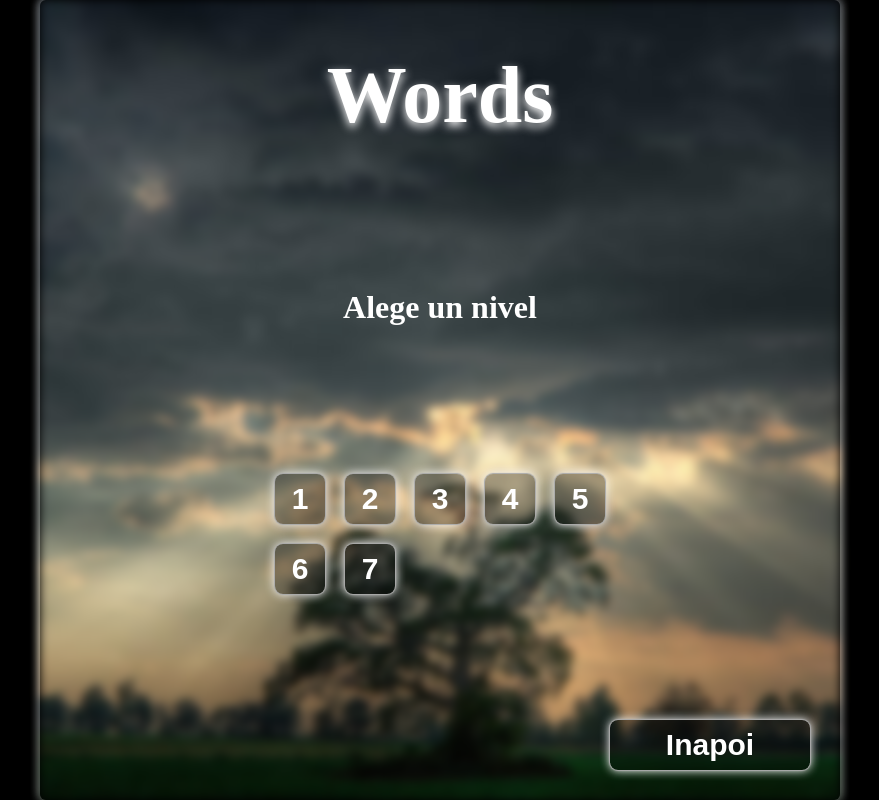
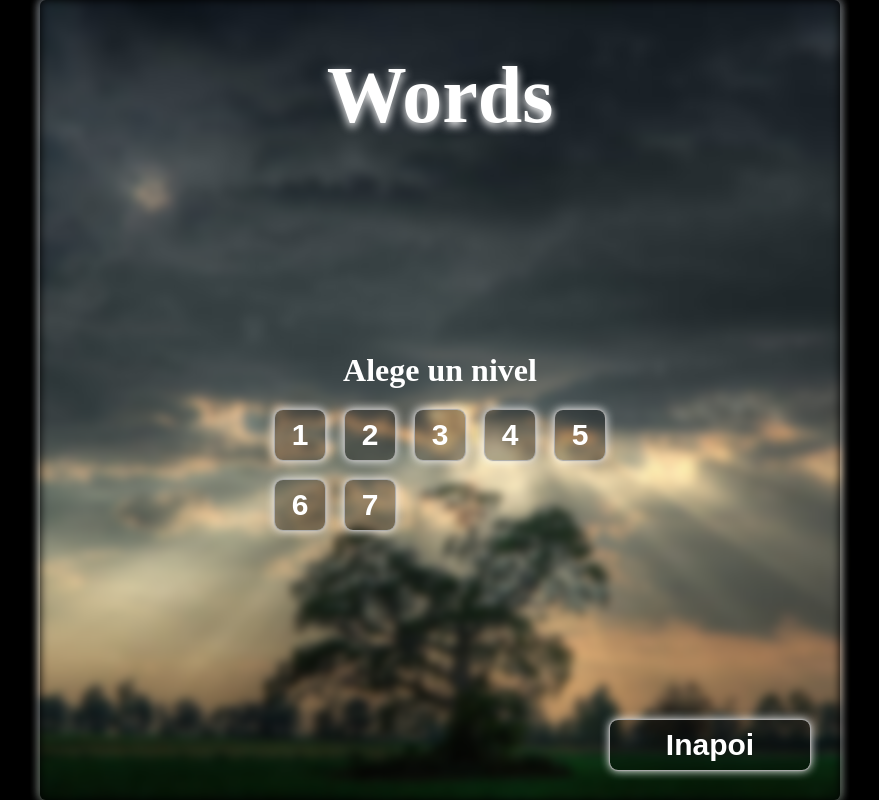
Before and after one commit to mstyle21/words-react, a React (Vite) app: page / in a window 1280 px wide. Both pictures are taken after a click on the button "Start". Shown: the whole page, without its empty margins (200-1079 px from the left). Built offline with nearby package versions, Linux system fonts and the light colour scheme.

Commit message:
small design change

```diff
--- a/src/pages/StageSelection.tsx
+++ b/src/pages/StageSelection.tsx
@@ -11,7 +11,8 @@ const StageSelection = ({ stages, changePage, stageSelection }: StageSelectionPr
   return (
     <div className="stage-selection-container">
       <h1 className="game-title">Words</h1>
-      <h1 style={{ color: "white" }}>Alege un nivel</h1>
+      <div>
+        <h1 style={{ color: "white", textAlign: "center" }}>Alege un nivel</h1>
         <div className="stage-list">
           {stages.map((stage) => (
             <button
@@ -25,6 +26,7 @@ const StageSelection = ({ stages, changePage, stageSelection }: StageSelectionPr
             </button>
           ))}
         </div>
+      </div>
       <button
         className="game-btn"
         onClick={() => changePage("home")}
```
Lines whose indentation alone changed are shown as unchanged.
